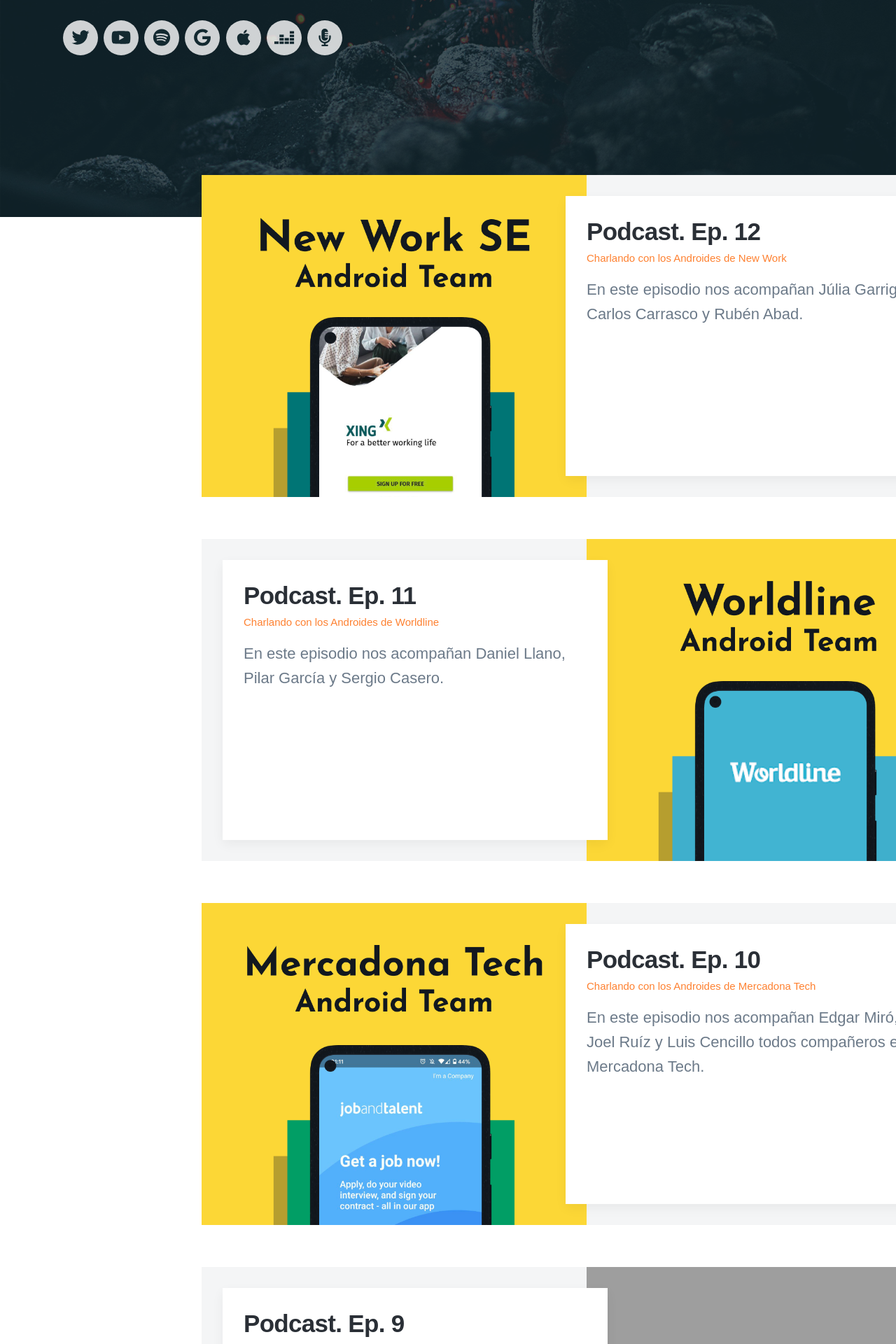
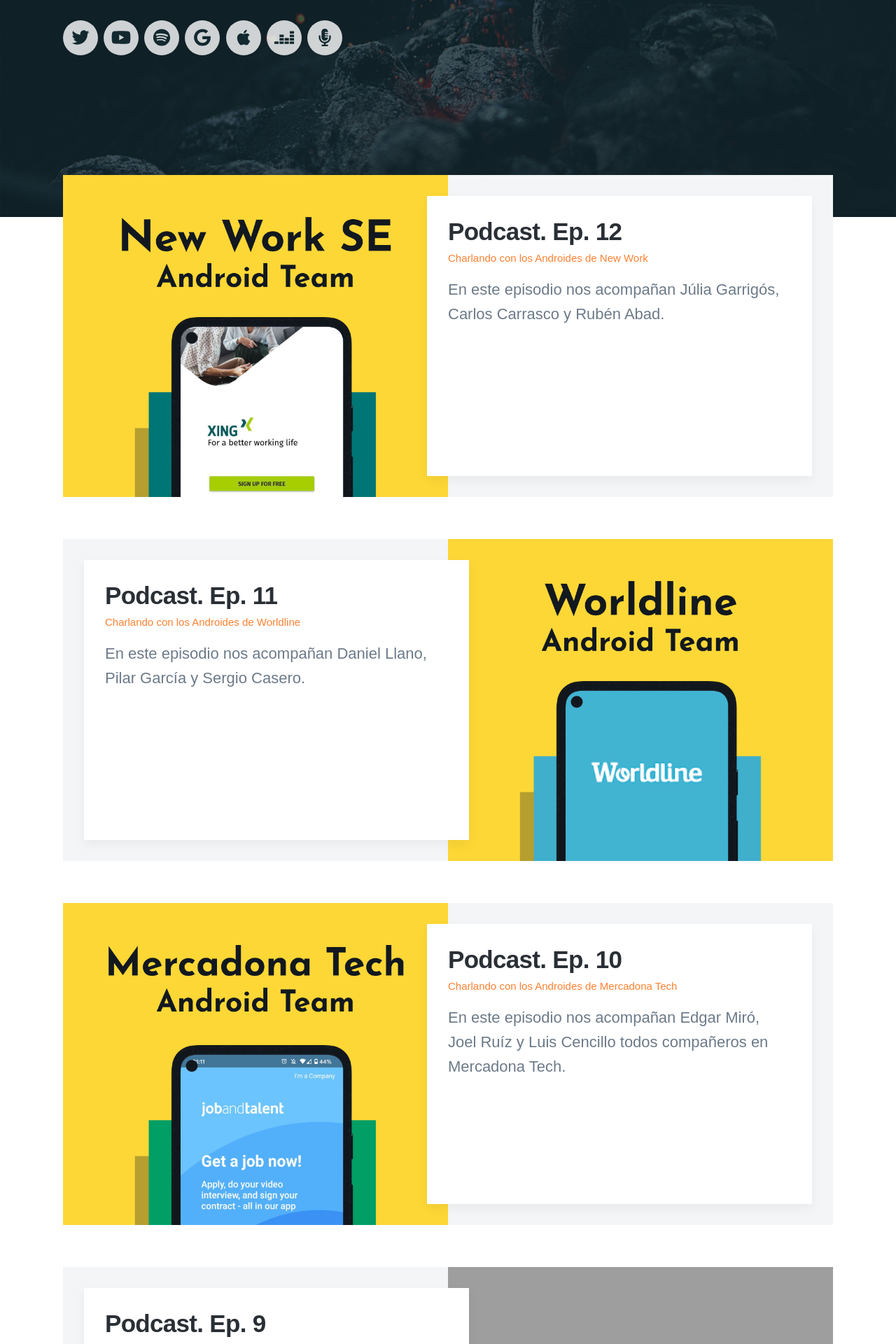
Before and after one commit to npatarino/chimichurri-code, a Jekyll site: the page built from index.html, in a window 1280 px wide. Shown: the part 431-2351 px from the top of the page at 70% size. Built offline with Jekyll 4.4.1, drawn with Linux system fonts in a browser that asks for light colours; nearby versions of some CDN libraries; some web fonts are replaced; grey boxes are pictures that could not be loaded.

Commit message:
Fix styling

```diff
--- a/_sass/_includes/_listing.scss
+++ b/_sass/_includes/_listing.scss
@@ -20,7 +20,6 @@
 	width: 100%;
 	margin-top: 30px;
 	cursor: pointer;
-	margin-left: 18%;
 
 	&:first-child {
 		margin-top: 0;
```
